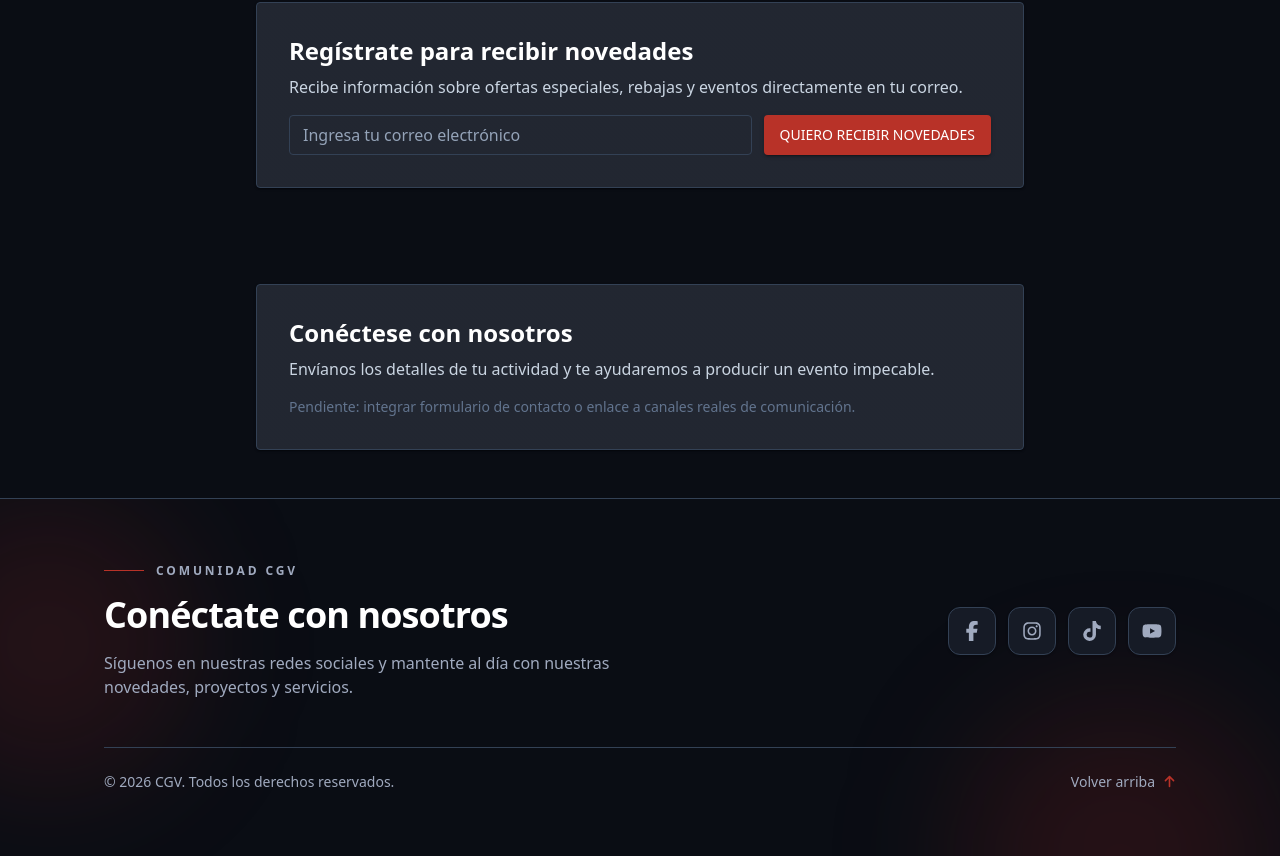
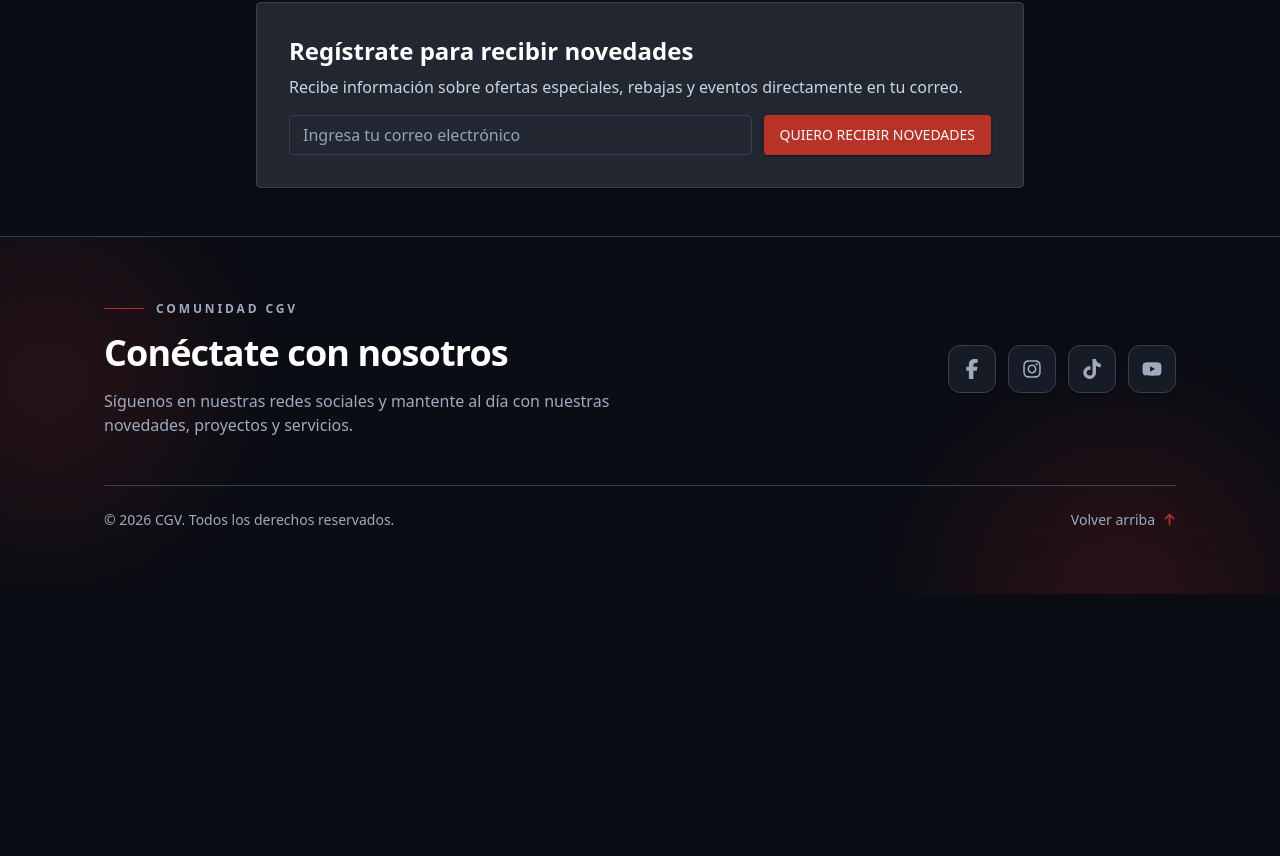
Before and after one commit to wsk4/CGV-pro, a React (Vite) app: page / in a window 1280 px wide. Shown: the part 3319-4175 px from the top of the page. After the commit the page ends 3913 px from the top, so only its background shows below. Built offline with nearby package versions, Linux system fonts and the light colour scheme.

Commit message:
fix:arreglo de scrolleo a contacto

```diff
--- a/src/components/common/Footer.jsx
+++ b/src/components/common/Footer.jsx
@@ -38,8 +38,10 @@ function Footer() {
   };
 
   return (
-    <footer className="relative overflow-hidden border-t border-[#334155] bg-[#0A0D14] text-white">
-      {/* Brillos de acento: usan solamente el terracota existente */}
+    <footer
+      id="contact"
+      className="scroll-mt-24 relative overflow-hidden border-t border-[#334155] bg-[#0A0D14] text-white"
+    >
       <div className="pointer-events-none absolute -left-24 top-0 h-72 w-72 rounded-full bg-[#B83228]/15 blur-3xl" />
       <div className="pointer-events-none absolute -bottom-40 right-0 h-80 w-80 rounded-full bg-[#8F2620]/20 blur-3xl" />
 
@@ -48,6 +50,7 @@ function Footer() {
           <div className="max-w-xl">
             <div className="mb-4 flex items-center gap-3">
               <span className="h-px w-10 bg-[#B83228]" />
+
               <p className="text-xs font-semibold uppercase tracking-[0.24em] text-[#A0AABF]">
                 Comunidad CGV
               </p>
@@ -88,7 +91,9 @@ function Footer() {
         </div>
 
         <div className="mt-12 flex flex-col gap-5 border-t border-[#334155] pt-6 text-sm text-[#A0AABF] md:flex-row md:items-center md:justify-between">
-          <p>© {new Date().getFullYear()} CGV. Todos los derechos reservados.</p>
+          <p>
+            © {new Date().getFullYear()} CGV. Todos los derechos reservados.
+          </p>
 
           <button
             type="button"
@@ -96,6 +101,7 @@ function Footer() {
             className="group inline-flex w-fit items-center gap-2 text-[#A0AABF] transition-colors hover:text-white focus:outline-none focus:ring-2 focus:ring-[#B83228] focus:ring-offset-2 focus:ring-offset-[#0A0D14]"
           >
             Volver arriba
+
             <FaArrowUp
               aria-hidden="true"
               size={13}
--- a/src/data/sections.js
+++ b/src/data/sections.js
@@ -30,12 +30,6 @@ export const sections = [
     title: "Regístrate para recibir novedades",
     subtitle:
       "Regístrate para recibir información sobre ofertas especiales, rebajas y eventos.",
-  },
-  {
-    id: "contact",
-    title: "Conéctese con nosotros",
-    subtitle:
-      "Envíanos los detalles de tu actividad y te ayudaremos a producir un evento impecable.",
   },
 ];
 
--- a/src/pages/Home.jsx
+++ b/src/pages/Home.jsx
@@ -277,29 +277,6 @@ const Home = () => {
                     </div>
                 </Paper>
             </SectionWrapper>
-
-            <SectionWrapper id="contact">
-                <Paper
-                    sx={{
-                        backgroundColor: "#161B26",
-                        border: "1px solid #334155",
-                    }}
-                    className="mx-auto max-w-3xl p-6 shadow-sm md:p-8"
-                >
-                    <h2 className="mb-2 text-2xl font-semibold text-white">
-                        {contactSection?.title}
-                    </h2>
-
-                    <p className="mb-4 text-slate-300">
-                        {contactSection?.subtitle}
-                    </p>
-
-                    <p className="text-sm text-slate-500">
-                        Pendiente: integrar formulario de contacto o enlace a
-                        canales reales de comunicación.
-                    </p>
-                </Paper>
-            </SectionWrapper>
         </>
     );
 };
```
